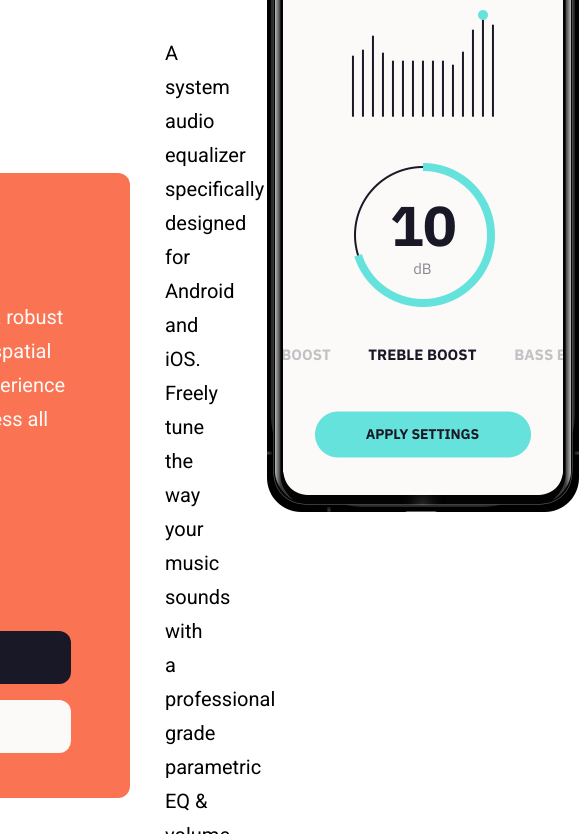
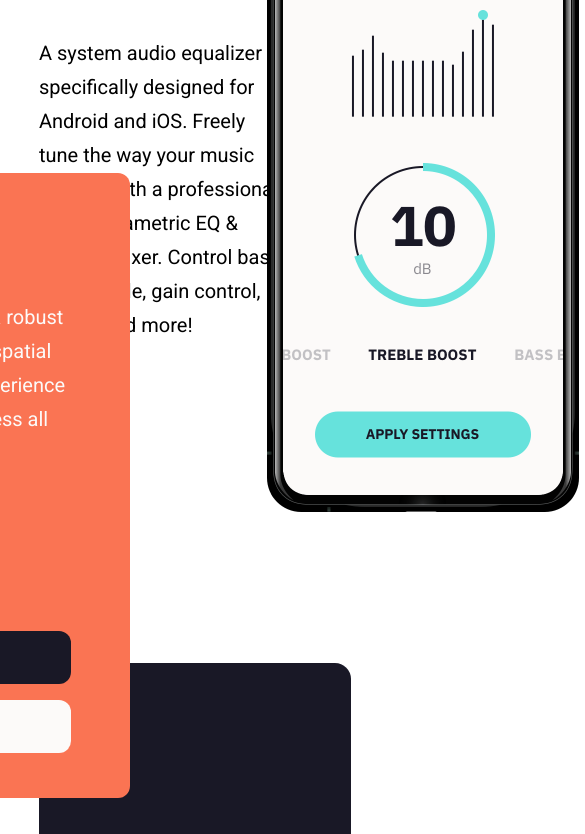
Before and after one commit to Anchabadze/Equalizer-landing-page, a plain HTML site: page index.html in a window 390 px wide. Shown: the part 777-1611 px from the top of the page, 585 px wide, since content can reach past the window. Drawn offline with Linux system fonts and the light colour scheme.

Commit message:
Tablet responsive initial commit

```diff
--- a/css/main.css
+++ b/css/main.css
@@ -180,7 +180,15 @@ ul {
     fill: #fa7453;
 }
 
+/* Footer code end */
 
+/* Responsive for tablet start */
 
+@media (max-width: 1024px) {
 
-/* Footer code end */
+    body {
+        padding: 62px 39px 85px 39px;
+    }
+}
+
+/* Responsive for tablet end */
```
